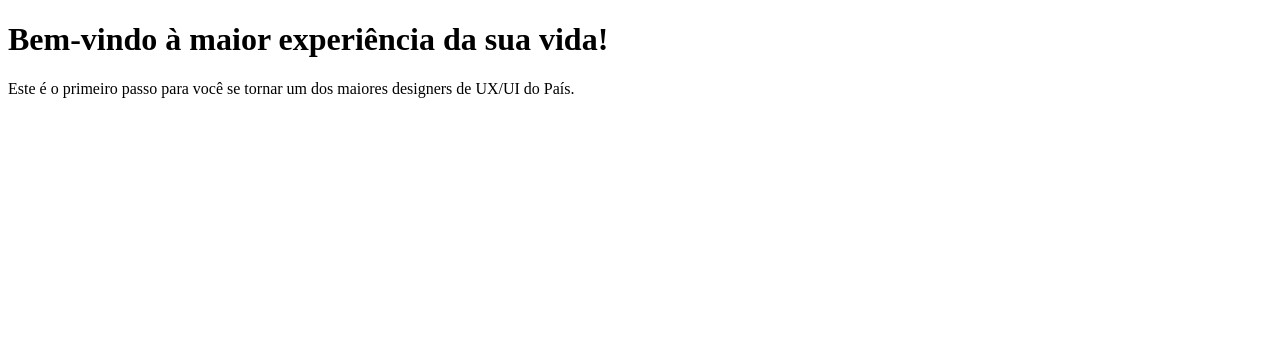
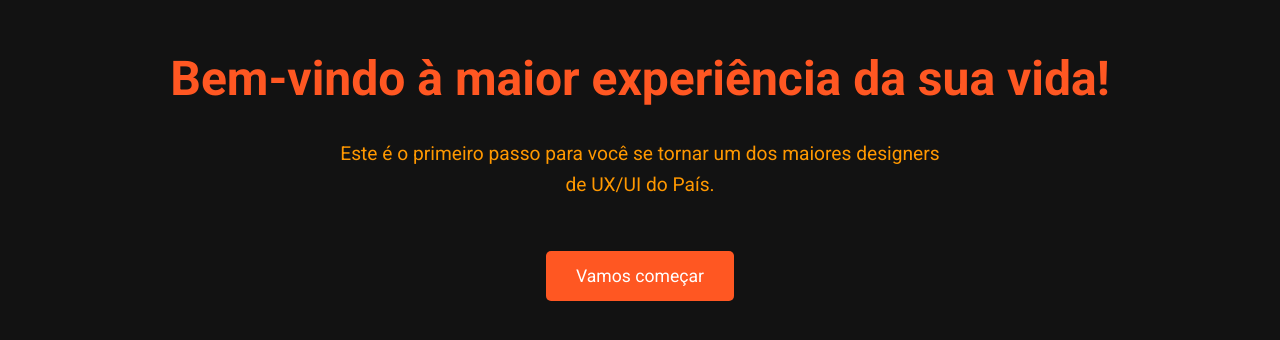
Before and after one commit to jpbarroso04/site, a plain HTML site: page index.html in a window 1280 px wide. Drawn offline with Linux system fonts and the light colour scheme.

Commit message:
index.html

```diff
--- a/index.html
+++ b/index.html
@@ -4,9 +4,57 @@
     <meta charset="UTF-8">
     <meta name="viewport" content="width=device-width, initial-scale=1.0">
     <title>Minha Página</title>
+    <!-- Importando fonte moderna do Google Fonts -->
+    <link href="https://fonts.googleapis.com/css2?family=Roboto:wght@400;700&display=swap" rel="stylesheet">
+    <style>
+        /* Estilos gerais */
+        body {
+            font-family: 'Roboto', sans-serif;
+            background-color: #121212; /* fundo preto */
+            color: #F9F9F9; /* texto claro */
+            margin: 0;
+            padding: 0;
+            text-align: center;
+        }
+
+        /* Estilos para o cabeçalho */
+        h1 {
+            color: #FF5722; /* laranja */
+            font-size: 3em;
+            margin-top: 50px;
+        }
+
+        /* Estilo do parágrafo */
+        p {
+            color: #FF9800; /* tom de laranja mais suave */
+            font-size: 1.2em;
+            line-height: 1.6;
+            margin: 20px auto;
+            max-width: 600px;
+        }
+
+        /* Botão estilizado */
+        .button {
+            background-color: #FF5722; /* laranja */
+            color: white;
+            padding: 15px 30px;
+            text-decoration: none;
+            font-size: 1.1em;
+            border-radius: 5px;
+            transition: background-color 0.3s ease;
+            margin-top: 30px;
+            display: inline-block;
+        }
+
+        /* Efeito hover no botão */
+        .button:hover {
+            background-color: #FF9800; /* tom mais suave do laranja */
+        }
+    </style>
 </head>
 <body>
     <h1>Bem-vindo à maior experiência da sua vida!</h1>
     <p>Este é o primeiro passo para você se tornar um dos maiores designers de UX/UI do País.</p>
+    <a href="#" class="button">Vamos começar</a>
 </body>
 </html>
```
